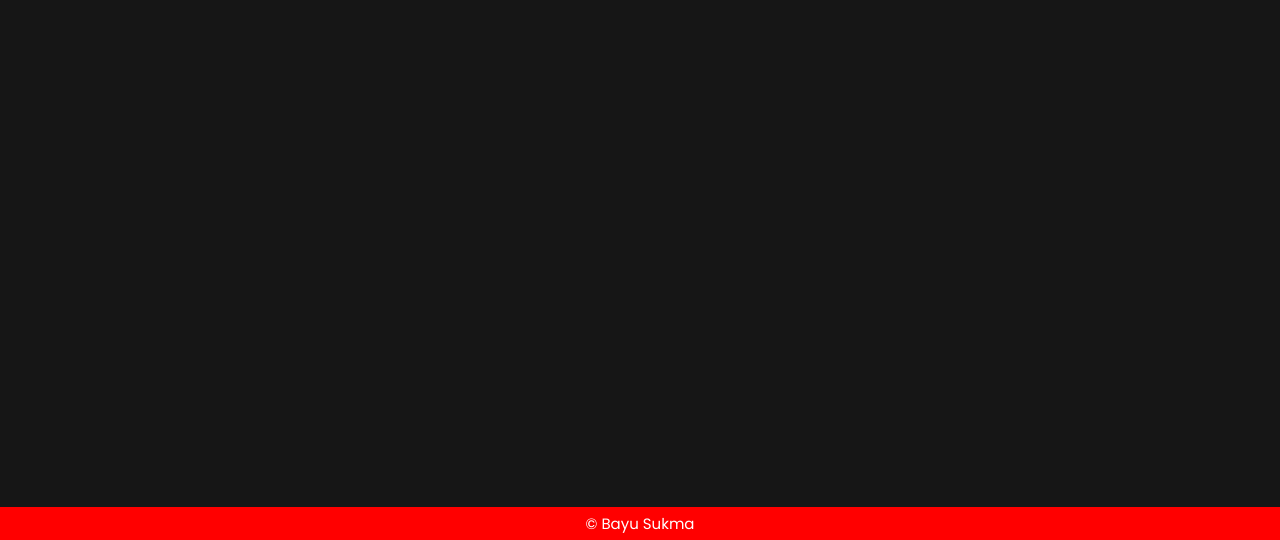
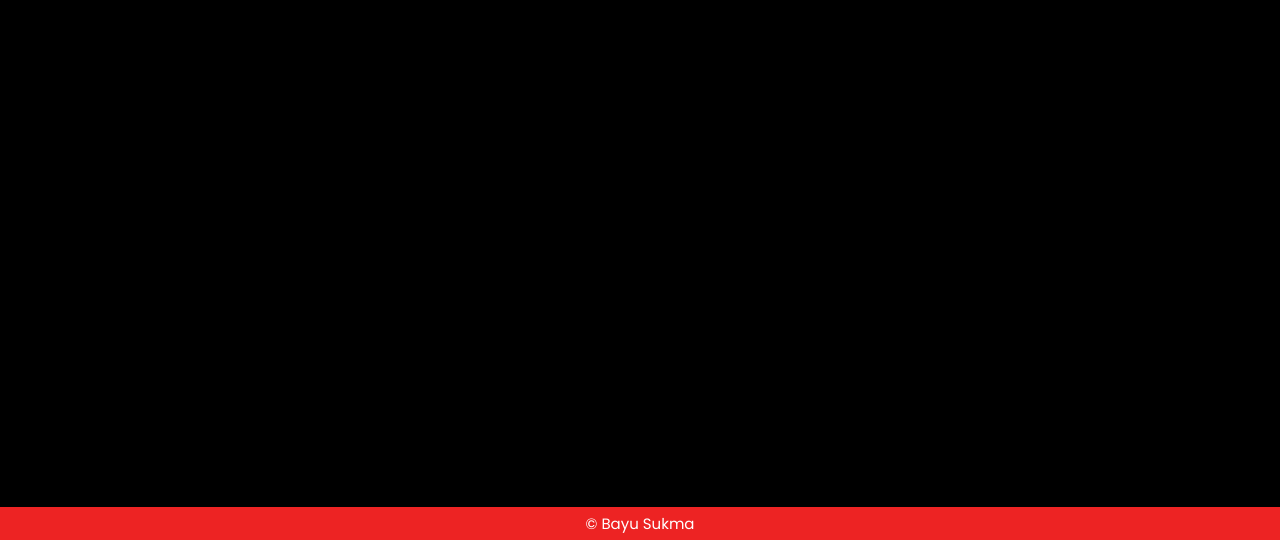
Before and after one commit to Codenames-Ren/1124160034-Tugas-01, a plain HTML site: page index.html in a window 1280 px wide. Shown: the part 2008-2548 px from the top of the page. Drawn offline with Linux system fonts and the light colour scheme.

Commit message:
Update Main Color di CSS

```diff
--- a/style/style.css
+++ b/style/style.css
@@ -14,7 +14,7 @@
   --bg-color: #000;
   --second-bg-color: #161616;
   --text-color: #fff;
-  --main-color: #ff0000;
+  --main-color: #ed2323;
 }
 
 html,
@@ -349,7 +349,7 @@ span {
 }
 
 .experience {
-  background: var(--second-bg-color);
+  background: var(--bg-color);
 }
 
 .experience-container {
@@ -368,7 +368,7 @@ span {
 }
 
 .experience-box:hover {
-  background: transparent;
+  background: var(--second-bg-color);
   color: var(--text-color);
   transform: scale(1.03);
   border: 1px solid var(--main-color);
@@ -418,7 +418,7 @@ span {
 /* Contact Section */
 
 .contact {
-  background: var(--second-bg-color);
+  background: var(--bg-color);
   margin-bottom: 0;
   flex: 1;
 }
```
